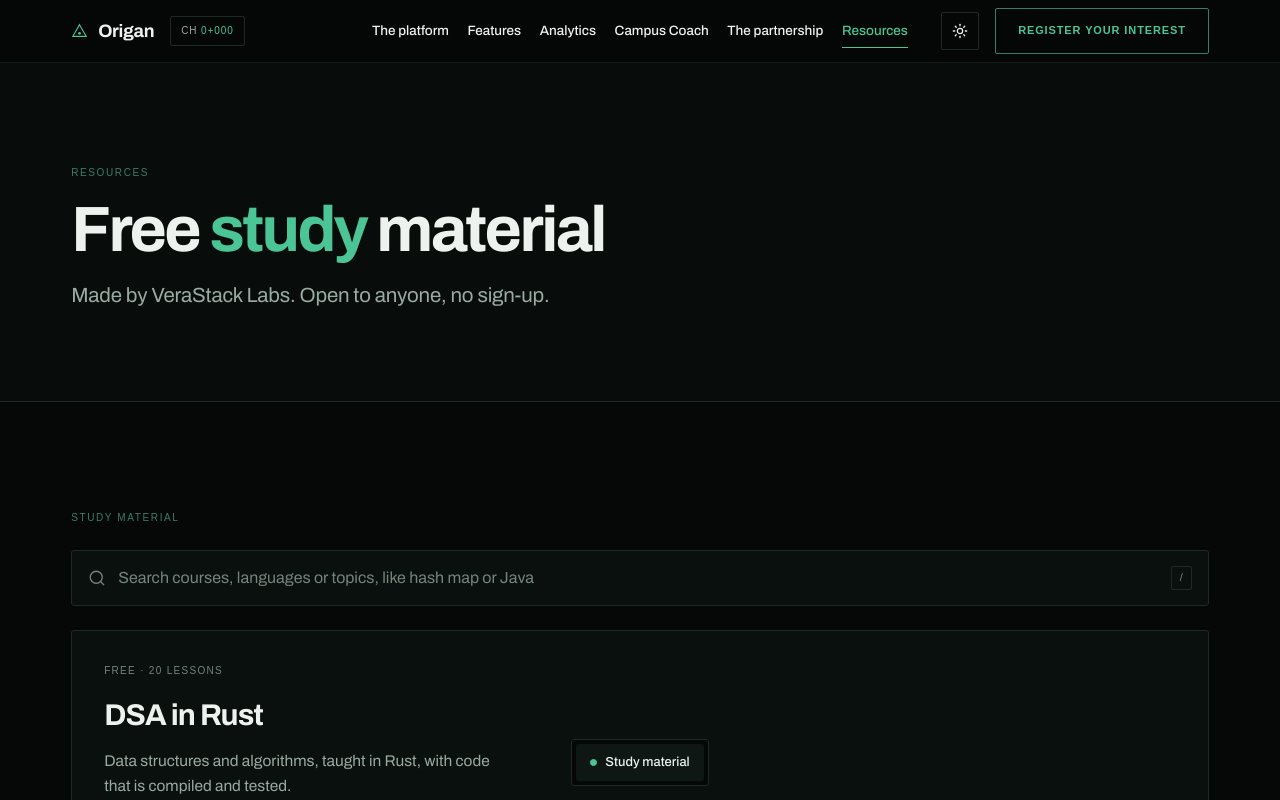
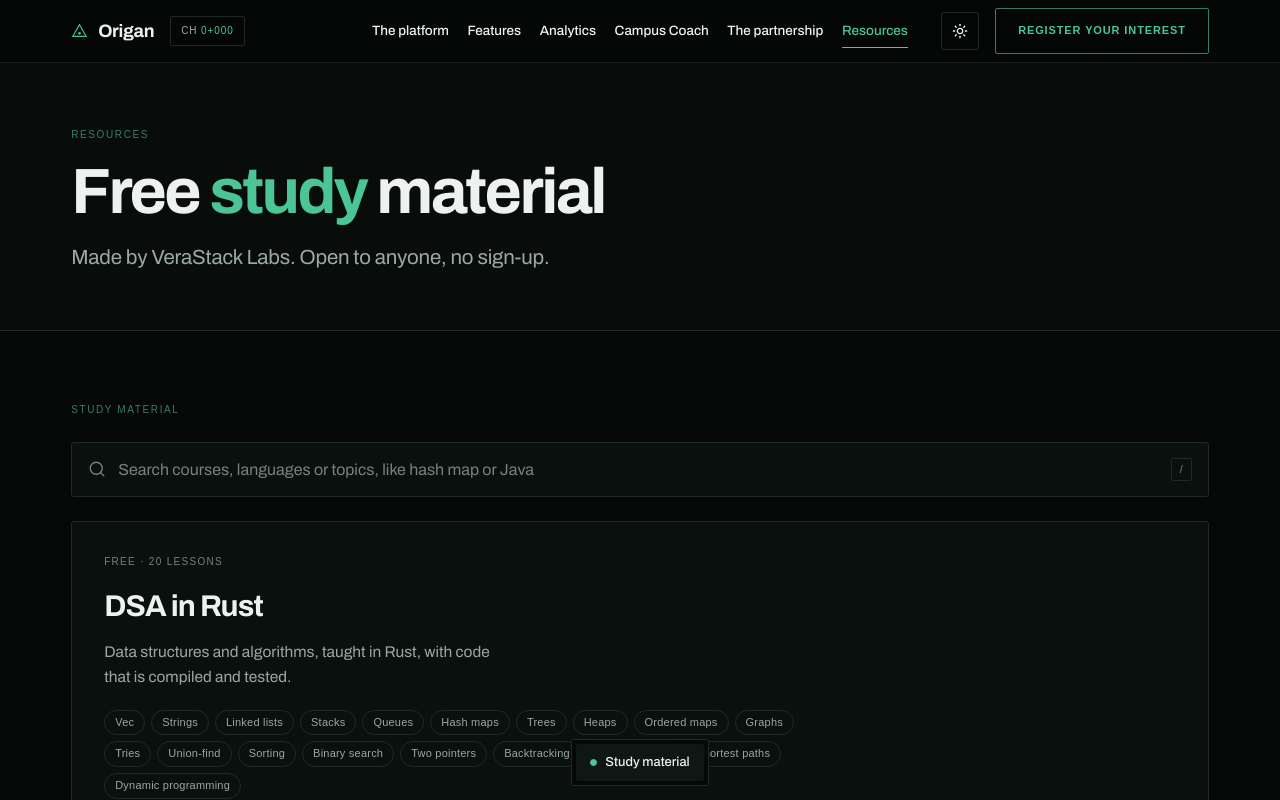
Before and after one commit to verastack-labs/origan, a Next.js app: page /resources in a window 1280 px wide. Shown: the top 800 px of the page. Built offline with nearby package versions, Linux system fonts and the light colour scheme; a web font is replaced by a local one.

Commit message:
Tighter vertical spacing on Resources and the course pages

```diff
--- a/src/app/resources/page.tsx
+++ b/src/app/resources/page.tsx
@@ -1,6 +1,6 @@
 import type { Metadata } from "next";
 import Link from "next/link";
-import { PageHead, section, shell } from "@/components/page-head";
+import { PageHead, sectionCompact, shell } from "@/components/page-head";
 import { Reveal } from "@/components/reveal";
 import { StudioCredit } from "@/components/dsa/lesson-chrome";
 import { resources, resourcesPage } from "@/data/resources";
@@ -30,9 +30,10 @@ export default function Resources() {
         notation={resourcesPage.notation}
         pair={{ heading: resourcesPage.heading, sub: resourcesPage.sub }}
         cta={false}
+        compact
       />
 
-      <section id="study" className={section}>
+      <section id="study" className={sectionCompact}>
         <div className={shell}>
           <Reveal variant="label" className="notation">
             Study material
--- a/src/components/dsa/course-pages.tsx
+++ b/src/components/dsa/course-pages.tsx
@@ -1,7 +1,7 @@
 import type { Metadata } from "next";
 import Link from "next/link";
 import { notFound } from "next/navigation";
-import { PageHead, section, shell } from "@/components/page-head";
+import { PageHead, sectionCompact, shell } from "@/components/page-head";
 import { HeadingPair } from "@/components/heading-pair";
 import { Reveal } from "@/components/reveal";
 import { ChaptersLayout, type Chapter } from "@/components/dsa/chapters";
@@ -96,11 +96,12 @@ export function CourseIndex({ course }: { course: Course }) {
         notation="Free lessons · Made by VeraStack Labs"
         pair={course.hero}
         cta={false}
+        compact
         crumbs={[{ label: "Resources", href: "/resources/" }]}
         current={course.name}
       />
 
-      <section id="lessons" className={section}>
+      <section id="lessons" className={sectionCompact}>
         <div className={shell}>
           {partNumbers.map((part, index) => {
             const entries = course.curriculum.filter((entry) => partOf(entry) === part);
@@ -175,7 +176,7 @@ export function CourseIndex({ course }: { course: Course }) {
         </div>
       </section>
 
-      <section id="shape" className={`border-t border-line bg-ground-2 ${section}`}>
+      <section id="shape" className={`border-t border-line bg-ground-2 ${sectionCompact}`}>
         <div className={shell}>
           <Reveal variant="label" className="notation">
             How a lesson is built
@@ -239,6 +240,7 @@ export async function LessonView({ course, slug }: { course: Course; slug: strin
             notation={`${course.name} · Lesson ${lesson.order}`}
             pair={{ heading: lesson.title, sub: lesson.sub }}
             cta={false}
+            compact
             crumbs={[
               { label: "Resources", href: "/resources/" },
               { label: course.name, href: course.path },
--- a/src/components/page-head.tsx
+++ b/src/components/page-head.tsx
@@ -10,6 +10,8 @@ import { HeadingPair, type Pair } from "./heading-pair";
  */
 export const shell = "mx-auto max-w-[1240px] px-[clamp(18px,4vw,60px)]";
 export const section = "py-[clamp(60px,8.5vw,120px)]";
+/** The learning pages read in longer sessions, so they sit a little tighter than the marketing sheets. */
+export const sectionCompact = "py-[clamp(40px,5.5vw,80px)]";
 
 /**
  * The opening of a subpage. Deliberately not the home page's hero: the contour
@@ -26,6 +28,7 @@ export function PageHead({
   cta = true,
   crumbs,
   current,
+  compact = false,
 }: {
   notation: string;
   pair: Pair;
@@ -36,11 +39,19 @@ export function PageHead({
   crumbs?: readonly Crumb[];
   /** This page's name at the end of the trail. */
   current?: string;
+  /** Less air above and below, for the learning pages. */
+  compact?: boolean;
   /** The "Register your interest" button. The learning pages leave it off: their reader is a student. */
   cta?: boolean;
 }) {
   return (
-    <header className="border-b border-line bg-ground-2 pb-[clamp(50px,7vw,90px)] pt-[clamp(54px,8vw,110px)]">
+    <header
+      className={`border-b border-line bg-ground-2 ${
+        compact
+          ? "pb-[clamp(34px,4.5vw,60px)] pt-[clamp(36px,5vw,72px)]"
+          : "pb-[clamp(50px,7vw,90px)] pt-[clamp(54px,8vw,110px)]"
+      }`}
+    >
       <div className={shell}>
         {crumbs && crumbs.length > 0 && <Trail crumbs={crumbs} current={current ?? notation} />}
         <Reveal variant="label" className="notation">
```
